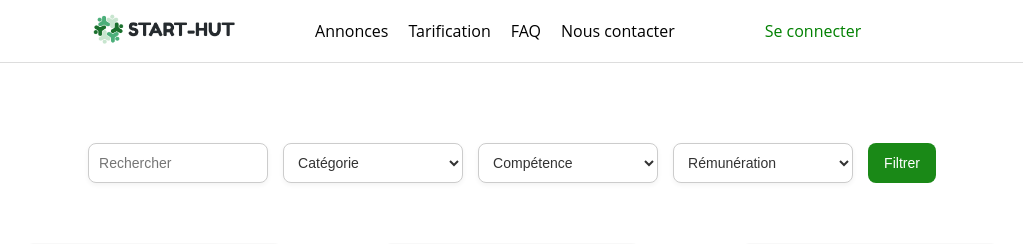
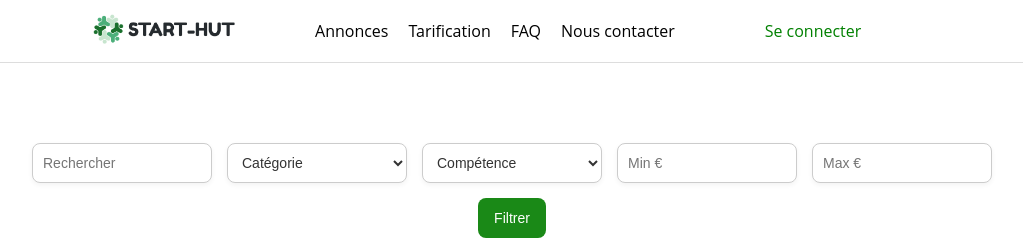
Before and after one commit to SnowZucc/Start-Hut, a PHP site: page /src/views/annonces.php in a window 1280 px wide. Shown: the top 244 px of the page, without its empty margins (128-1151 px from the left). Run offline with PHP 8.4, Linux system fonts and the light colour scheme; data comes from the database, SQL or seed files in the repository; some libraries are stand-ins or nearby versions.

Commit message:
Annonces.php remplacé par celui du commit de Meryem : modification des champs textes en champs numérique dans les filtres des annonces

```diff
--- a/src/views/annonces.php
+++ b/src/views/annonces.php
@@ -1,4 +1,3 @@
-
 <!DOCTYPE html>
 <html>
   <head>
@@ -11,82 +10,67 @@
       <?php include('../templates/head.php'); ?>
   </head>
   <body>
-    <?php include('../templates/header.php'); ?>         <!-- Rajoute le header par la magie de PHP  -->
+    <?php include('../templates/header.php'); ?> <!-- Header -->
 
     <?php
     require_once($_SERVER['DOCUMENT_ROOT'] . '/Start-Hut/config/config.php');
-
-// Connexion à la base de données avec les constantes définies dans config.php
     $conn = new mysqli(DB_HOST, DB_USER, DB_PASS, DB_NAME);
 
-// Récupération des valeurs des filtres depuis l'URL (méthode GET), sinon valeurs par défaut (chaîne vide)
-$q = $_GET['q'] ?? '';               // Mot-clé saisi dans la barre de recherche
-$categorie = $_GET['categorie'] ?? '';     // Filtre sur la catégorie (ex : business)
-$competence = $_GET['competence'] ?? '';   // Filtre sur les compétences recherchées (ex : développeur)
-$remuneration = $_GET['remuneration'] ?? '';// Filtre sur la rémunération (ex : 0-500)
+    $q = $_GET['q'] ?? '';
+    $categorie = $_GET['categorie'] ?? '';
+    $competence = $_GET['competence'] ?? '';
+    $min_remuneration = $_GET['min_remuneration'] ?? '';
+    $max_remuneration = $_GET['max_remuneration'] ?? '';
 
-// Tableau pour stocker dynamiquement les conditions WHERE de la requête
     $conditions = [];
-
-// Tableau pour stocker les valeurs à associer aux ? de la requête préparée
     $params = [];
 
-// Si un mot-clé est saisi, on filtre sur le titre ou la description de l'annonce
     if (!empty($q)) {
         $conditions[] = "(p.annonce_titre LIKE ? OR p.annonce_description LIKE ?)";
-    $params[] = "%$q%";  // Ajout du mot-clé avec les jokers % pour LIKE
+        $params[] = "%$q%";
         $params[] = "%$q%";
     }
 
-// Si une catégorie est sélectionnée, on ajoute une condition sur la colonne annonce_categorie
     if (!empty($categorie)) {
         $conditions[] = "p.annonce_categorie = ?";
         $params[] = $categorie;
     }
 
-// Si une compétence est sélectionnée, on filtre sur la colonne annonce_competences_recherchees
     if (!empty($competence)) {
         $conditions[] = "p.annonce_competences_recherchees = ?";
         $params[] = $competence;
     }
 
-// Filtrage sur les tranches de rémunération
-if (!empty($remuneration)) {
-    if ($remuneration === "0-500") {
-        $conditions[] = "p.annonce_remuneration BETWEEN 0 AND 500";
-    } elseif ($remuneration === "500-1000") {
-        $conditions[] = "p.annonce_remuneration BETWEEN 500 AND 1000";
-    } elseif ($remuneration === "1000+") {
-        $conditions[] = "p.annonce_remuneration > 1000";
-    }
+    if (is_numeric($min_remuneration)) {
+        $conditions[] = "p.annonce_remuneration >= ?";
+        $params[] = (int)$min_remuneration;
     }
 
-// Construction de la requête SQL avec une jointure gauche sur les documents (pour récupérer une image associée)
+    if (is_numeric($max_remuneration)) {
+        $conditions[] = "p.annonce_remuneration <= ?";
+        $params[] = (int)$max_remuneration;
+    }
+
     $sql = "SELECT p.*, d.lien
             FROM Projets p
             LEFT JOIN Documents d ON p.id = d.projet AND d.type = 'image'";
 
-// Si des conditions ont été ajoutées, on les concatène dans la requête avec AND
     if (!empty($conditions)) {
         $sql .= " WHERE " . implode(" AND ", $conditions);
     }
 
-// Préparation sécurisée de la requête SQL
     $stmt = $conn->prepare($sql);
 
-// Si des paramètres ont été définis, on les associe à la requête avec bind_param
     if ($params) {
-    $types = str_repeat("s", count($params)); // Tous les paramètres sont de type string ici
+        $types = '';
+        foreach ($params as $param) {
+            $types .= is_int($param) ? 'i' : 's';
+        }
         $stmt->bind_param($types, ...$params);
     }
 
-// Exécution de la requête
     $stmt->execute();
-
-// Récupération du résultat de la requête dans un objet mysqli_result
     $result = $stmt->get_result();
-
-
     ?>
 
     <div class="content">
@@ -109,26 +93,20 @@ $result = $stmt->get_result();
             <option value="communication" <?= ($_GET['competence'] ?? '') === 'communication' ? 'selected' : '' ?>>Communication</option>
           </select>
 
-    <select name="remuneration" class="dropdown">
-      <option value="">Rémunération</option>
-      <option value="0-500" <?= ($_GET['remuneration'] ?? '') === '0-500' ? 'selected' : '' ?>>0 - 500 €</option>
-      <option value="500-1000" <?= ($_GET['remuneration'] ?? '') === '500-1000' ? 'selected' : '' ?>>500 - 1000 €</option>
-      <option value="1000+" <?= ($_GET['remuneration'] ?? '') === '1000+' ? 'selected' : '' ?>>1000 € et +</option>
-    </select>
+          <!-- ✅ Champs numériques pour filtrer la rémunération -->
+          <input type="number" name="min_remuneration" class="dropdown" placeholder="Min €" value="<?= htmlspecialchars($_GET['min_remuneration'] ?? '') ?>">
+          <input type="number" name="max_remuneration" class="dropdown" placeholder="Max €" value="<?= htmlspecialchars($_GET['max_remuneration'] ?? '') ?>">
 
           <button type="submit" class="btn-filtrer">Filtrer</button>
         </div>
       </form>
 
-
-
       <div class="grid">
         <?php
-        // Afficher les annonces récupérées par le PHP en haut dans une boucle
         while($row = $result->fetch_assoc()) {
-                echo "<a href='annonce.php?id=" . $row["id"] . "&from=annonces' class='nav-links'>";
+            echo "<a href='annonce.php?id=" . $row["id"] . "' class='nav-links'>";
             echo "<figure>";
-                echo "<img src='" . ($row["lien"] ?? 'https://vection-cms-prod.s3.eu-central-1.amazonaws.com/Adobe_Stock_525614074_8ab9bd18e3.jpeg') . "'>"; // Cherche l'image depuis le lien dans la db dans documents, sinon image par défaut
+            echo "<img src='" . ($row["lien"] ?? 'https://vection-cms-prod.s3.eu-central-1.amazonaws.com/Adobe_Stock_525614074_8ab9bd18e3.jpeg') . "'>";
             echo "<figcaption>";
             echo "<h3>" . htmlspecialchars($row["annonce_titre"]) . "</h3>";
             echo "<p>" . htmlspecialchars($row["annonce_description"]) . "</p>";
@@ -140,6 +118,7 @@ $result = $stmt->get_result();
         ?>
       </div>
     </div>
-    <?php include('../templates/footer.php'); ?> <!-- Inclusion du footer -->
+
+    <?php include('../templates/footer.php'); ?>
   </body>
 </html>
```
Lines whose indentation alone changed are shown as unchanged.
